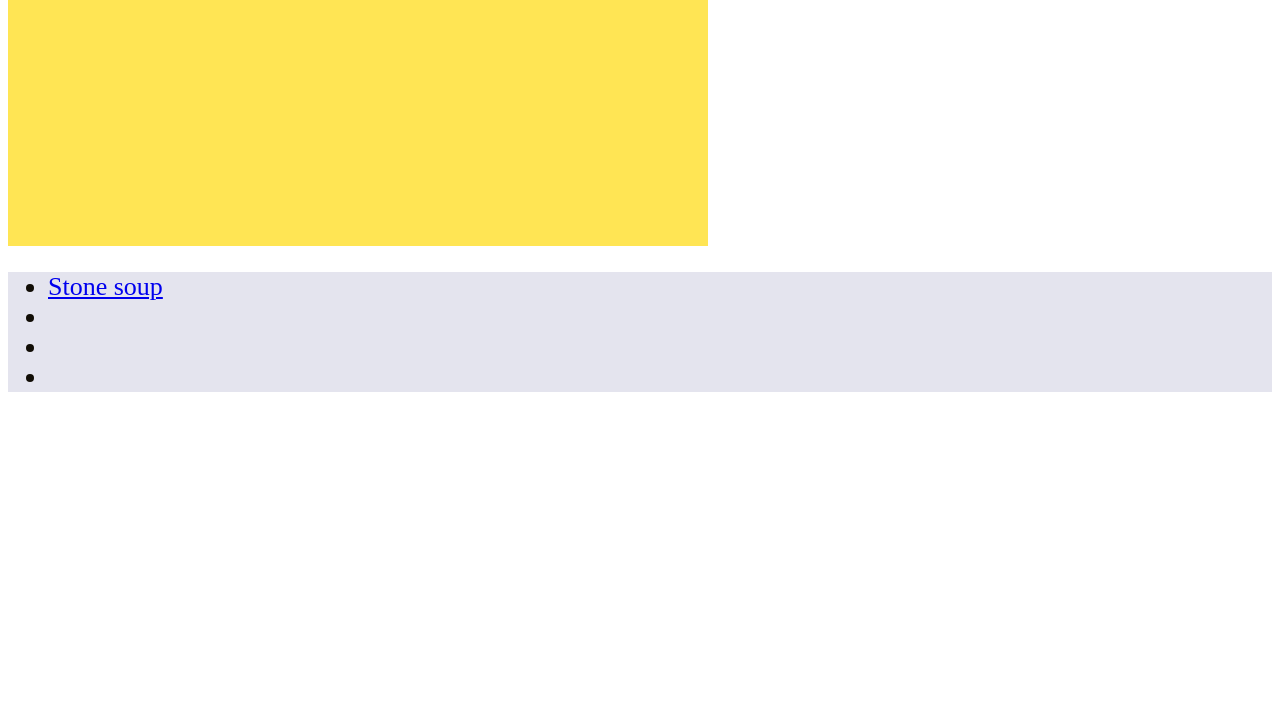
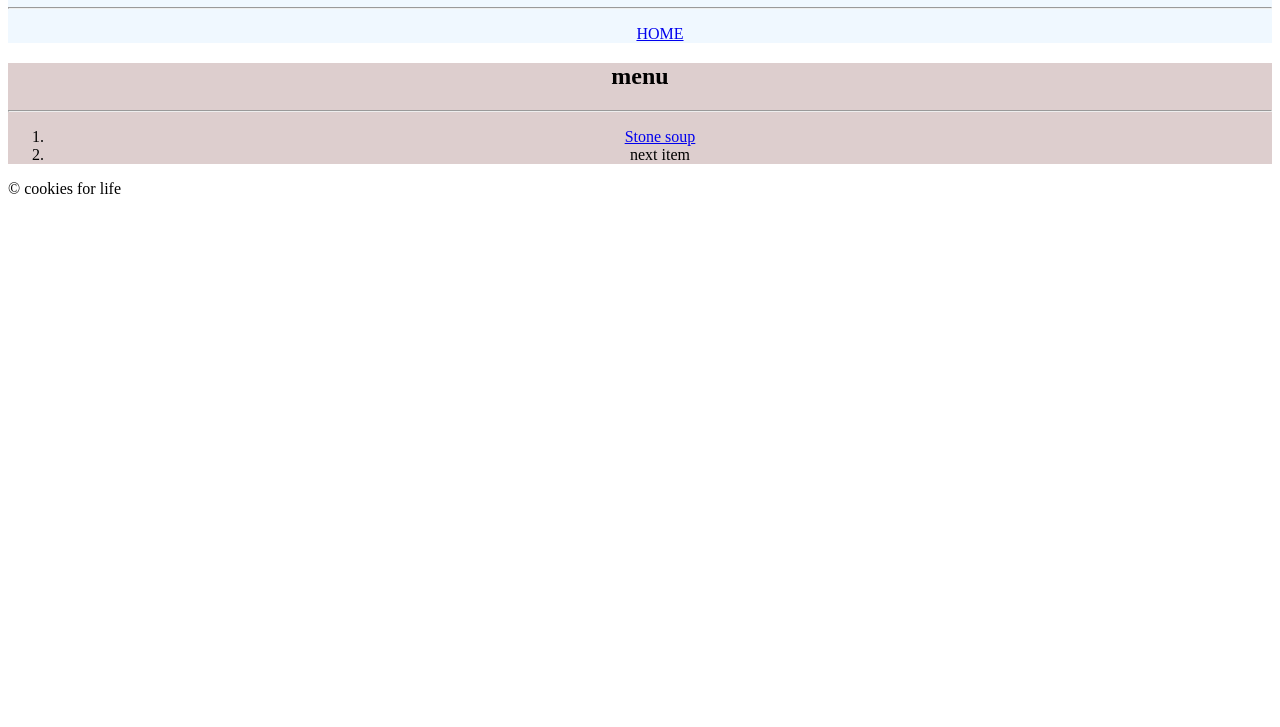
Before and after one commit to Gnamer/odin-recipes, a plain HTML site: page index.html in a window 1280 px wide. Shown: the part 73-800 px from the top of the page. Drawn offline with Linux system fonts and the light colour scheme.

Commit message:
clean directory

```diff
--- a/index.html
+++ b/index.html
@@ -1,41 +1,37 @@
 <!DOCTYPE html>
 <html lang="en">
-<head>
-    <meta charset="UTF-8">
-    <meta http-equiv="X-UA-Compatible" content="IE=edge">
-    <meta name="viewport" content="width=device-width, initial-scale=1.0">
-    <link rel="stylesheet" href="style.css">
-    <title>odin-recipesS</title>
-</head>
-<body>
+  <head>
+    <meta charset="UTF-8" />
+    <meta http-equiv="X-UA-Compatible" content="IE=edge" />
+    <meta name="viewport" content="width=device-width, initial-scale=1.0" />
+    <link rel="stylesheet" href="style.css" />
+    <title>Odin receipes</title>
+  </head>
+  <body>
     <header>
-        <div class="title">
-            <h3> title</h3>
+      <h1>Recipes of life</h1>
+      <section>
+        <hr>
+        <nav>
+          <ol>
+            <l1>
+              <a href="http-equiv">HOME</a>
+            </l1>
+          </ol>
+        </nav>
+      </section>
+    </header>
+    <main>
 
-
-
-
-
-
-
-    </header>
-    <div class="main">
-
-      <p>
-
-        <ul>
-            <li class="recipes"><a href="./recipes/stonesoup.html">Stone soup</a></li>
-            <li class="recipes"></li>
-            <li class="recipes"></li>
-            <li class="recipes"></li>
-        </ul>
-      </p>
-
-
-    </div>
-
-
-
-
-</body>
+      <h2>menu</h2>
+      <hr>
+      <ol>
+        <li><a href="./recipes/stonesoup.html">Stone soup</a></li>
+        <li>next item</li>
+      </ol>
+    </main>
+    <footer>
+      <p  class="copyright">&copy; cookies for life</p>
+    </footer>
+  </body>
 </html>
--- a/recipes/style.css
+++ b/recipes/style.css
@@ -4,9 +4,8 @@
 */
 
 
-* {
-    box-sizing: border-box;
-}
+
+
 
 
 .container {
@@ -16,10 +15,13 @@
     margin: 0 auto;
     padding: 10px;
 
+
+
+
 }
 
 .row {
-    height: 100px;
+    height: 250px;
     border: 2px solid blue;
     width: 100%;
     margin-bottom: 10px;
@@ -39,19 +41,38 @@ col2 {
     margin-right: 2%;
 }
 
-.col2:last-child {margin-right:0}
+/* .col2:last-child {margin-right:0} */
 .col3 {
     border: 2px solid brown;
-    width: 32%;
+    width: 45%;
     float: left;
     height: 100%;
-    margin-right: 2%;
+    margin-right: 4%;
 
 }
 
-.col3:last-child {margin-right:0;}
+/* .col3:last-child {margin-right:0;} */
 
 h2 {
     text-align: center;
 
 }
+
+.main {
+
+    text-align: justify;
+    margin: 20px;
+    background-color: rgb(188, 207, 159);
+
+
+}
+
+.main_img {
+
+    width: 150px;
+    height: 100px;
+
+
+
+
+}
--- a/style.css
+++ b/style.css
@@ -1,37 +1,38 @@
 /*
+
+*/
 
 
 
 
-*/
+body {
 
-
-header {
-
-}
-
-.title {
-    background-color: rgba(255, 217, 0, 0.671);
-
-
-    text-align: center;
-
-    width: 700px;
-    height: 300px;
+    display: block;
+    margin: 8px;
 
 }
 
 
-.main {
 
-    background-color: rgb(228, 228, 238);
-    color:rgb(17, 13, 6);
+header {
+    background-color: aliceblue;
+    text-align: center;
+}
 
-    font-size: 26px;
-
-    text-align: justify;
-
-    width: inherit;
-
+main{
+     text-align: center;
+     background-color: rgb(221, 206, 206);
 
 }
+h1{
+     text-align: center;
+}
+
+h2 {
+    text-align: center;
+
+}
+
+ol {
+    text-align: center;
+}
```
Also changed, not shown: recipes/stonesoup.html (+31 -4 lines).
